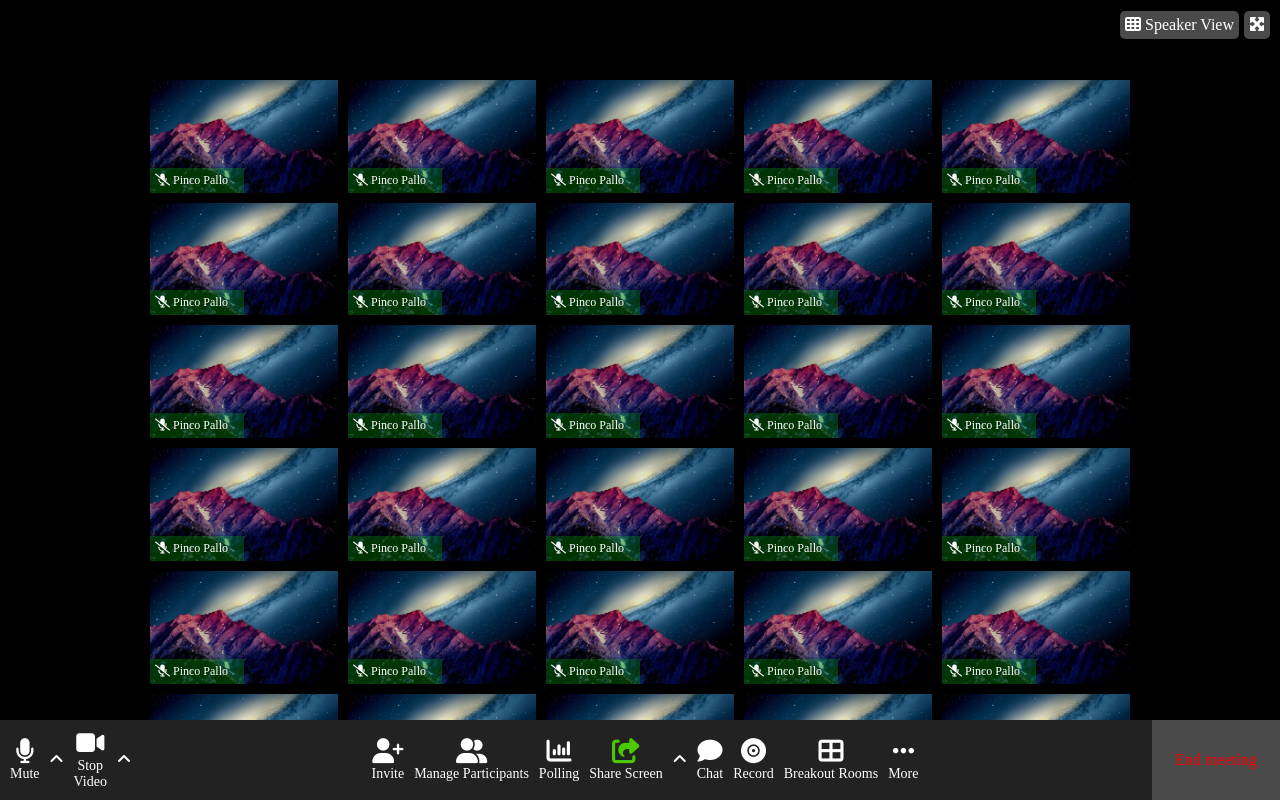
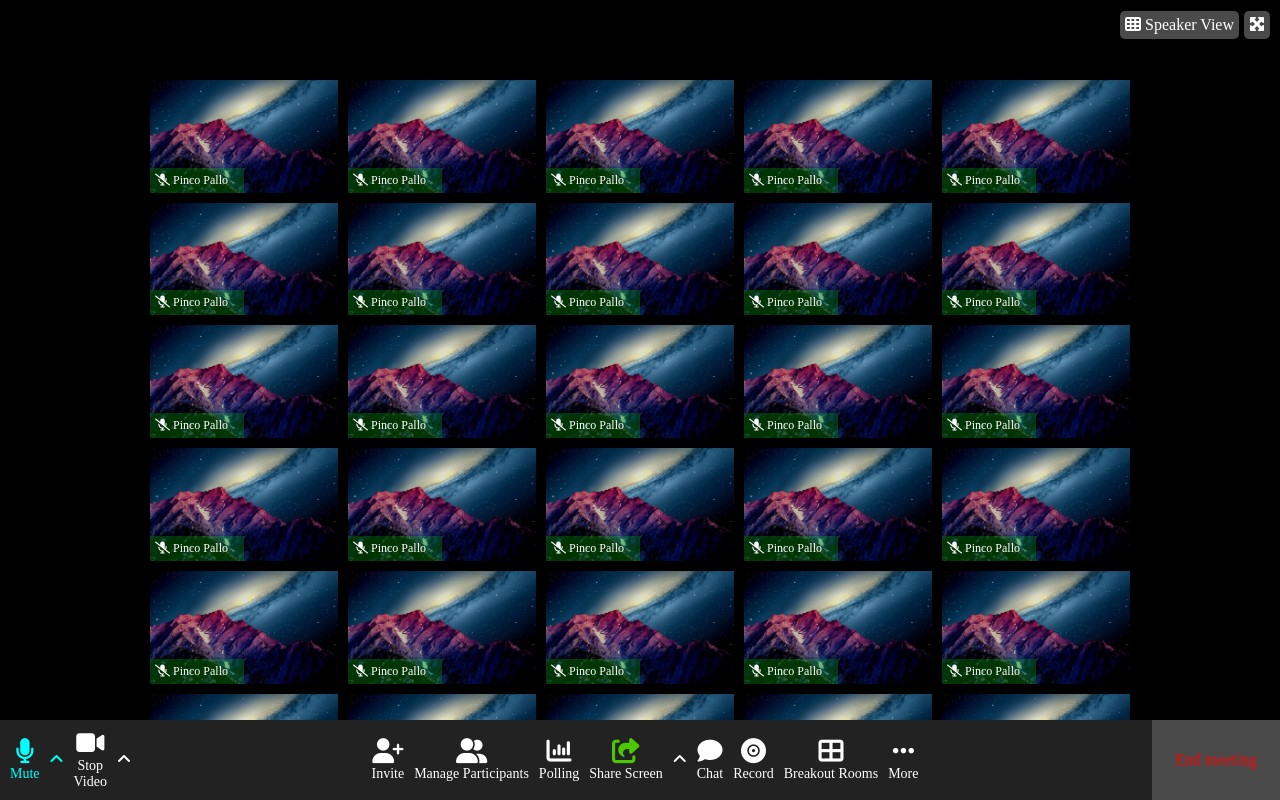
Before and after one commit to matteomedori/html-css-zoom, a plain HTML site: page index.html in a window 1280 px wide. In both pictures the pointer is over the link 24 px from the left and 751 px from the top of the page. Drawn offline with Linux system fonts and the light colour scheme.

Commit message:
feat: hover su icone footer

```diff
--- a/css/style.css
+++ b/css/style.css
@@ -149,3 +149,11 @@
 .footer-right a {
   color: red;
 }
+
+.full-icon:hover a {
+  color: aqua;
+}
+
+.full-icon:hover .icon-name {
+  color: aqua;
+}
```
